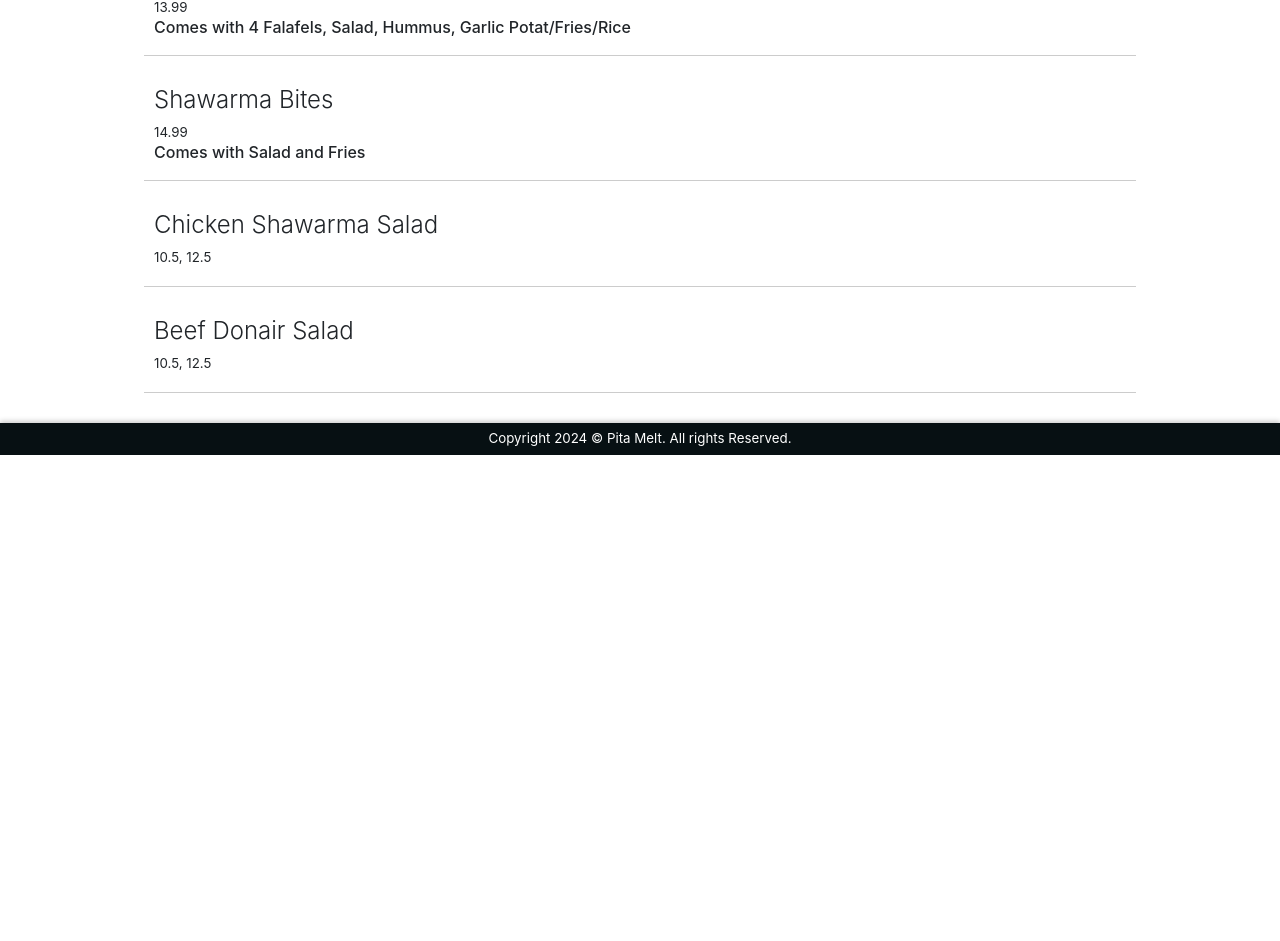
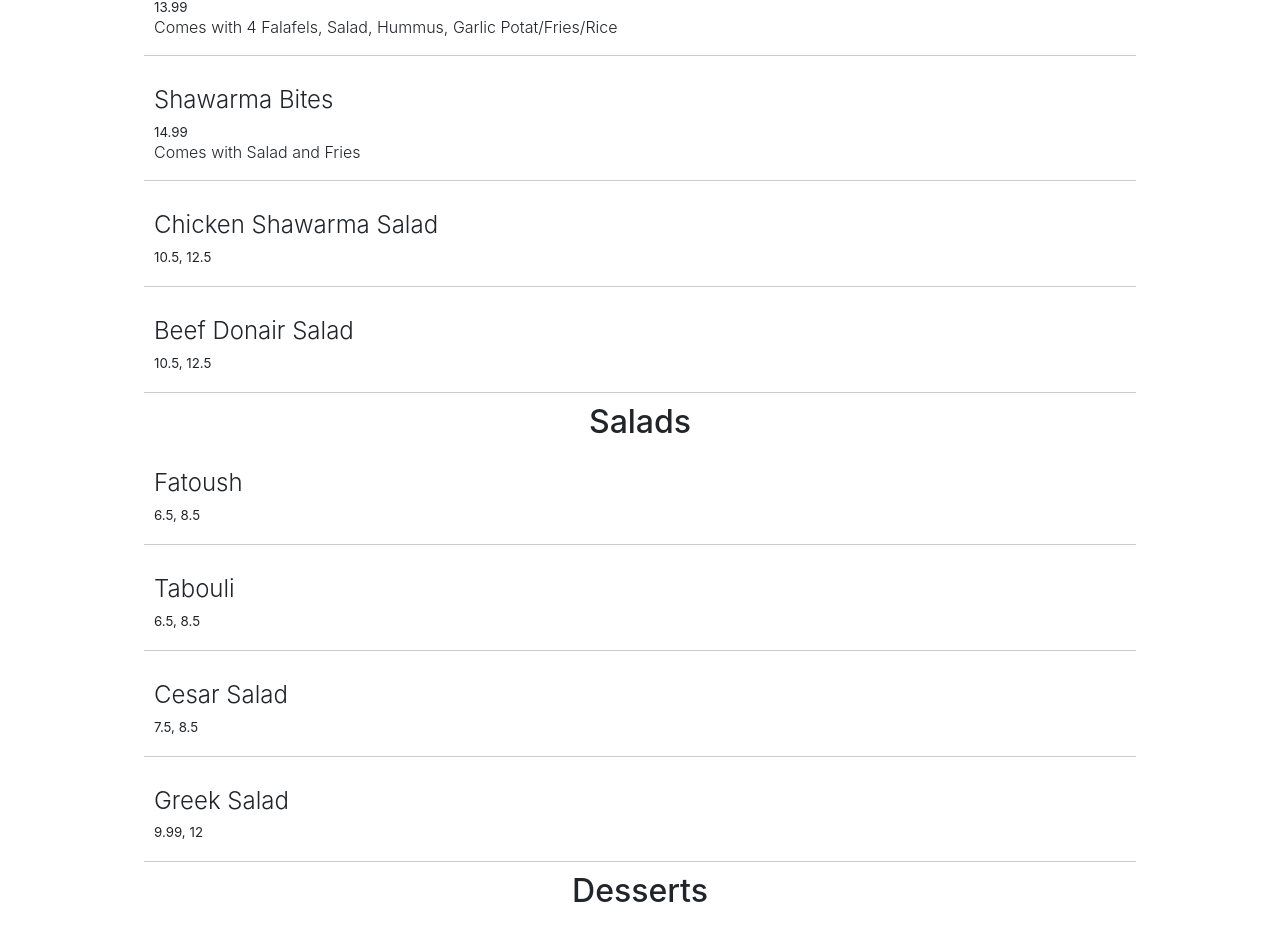
Before and after one commit to VVarrior1/Pita_Melt, a React (Create React App) app: page /menu in a window 1280 px wide. Shown: the part 2234-3175 px from the top of the page. Before the commit the page ends 2689 px from the top, so only its background shows below. Built offline with nearby package versions, Linux system fonts and the light colour scheme.

Commit message:
cleaner build

```diff
--- a/src/components/Menu.js
+++ b/src/components/Menu.js
@@ -74,6 +74,18 @@ const menuItems = {
 
     { name: "Taziki Sauce", prices: [5.5, 8.5] },
   ],
+  Sides: [
+    { name: "Fries", prices: [4.99, 5.99, 6.99] },
+    { name: "Waffle Fries", prices: [5.49, 6.49, 7.49] },
+    { name: "Spiral potato", prices: [3.99] },
+    { name: "Poutine", prices: [6.5,8.5] },
+    { name: "Chicken Wings", prices: [5.49, 6.49, 7.49] },
+
+    { name: "Garlic Potato", prices: [5.49, 6.49, 7.49] },
+    { name: "Onion Rings", prices: [5.49, 6.49, 7.49] },
+
+    { name: "Rice", prices: [3.99] },
+  ],
   // Add other categories here
 };
 
@@ -81,7 +93,7 @@ const renderMenuItem = (item) => (
   <div className="menu-item">
     <h4 className="fw-light">{item.name}</h4>
     <p>{item.prices.join(", ")}</p>
-    <h6>{item.description}</h6>
+    <h6 className="fw-light">{item.description}</h6>
   </div>
 );
 
@@ -97,6 +109,15 @@ const Menu = () => (
     {menuItems.platters.map(renderMenuItem)}
     <h2>Special Platters</h2>
     {menuItems.specialPlatters.map(renderMenuItem)}
+    <h2>Salads</h2>
+    {menuItems.salads.map(renderMenuItem)}
+    <h2>Desserts</h2>
+    {menuItems.Desserts.map(renderMenuItem)}
+    <h2>Beverages</h2>
+    {menuItems.Beverages.map(renderMenuItem)}
+    <h2>Dips</h2>
+    {menuItems.Dips.map(renderMenuItem)}
+
     {/* Render other categories in a similar way */}
   </div>
 );
```
